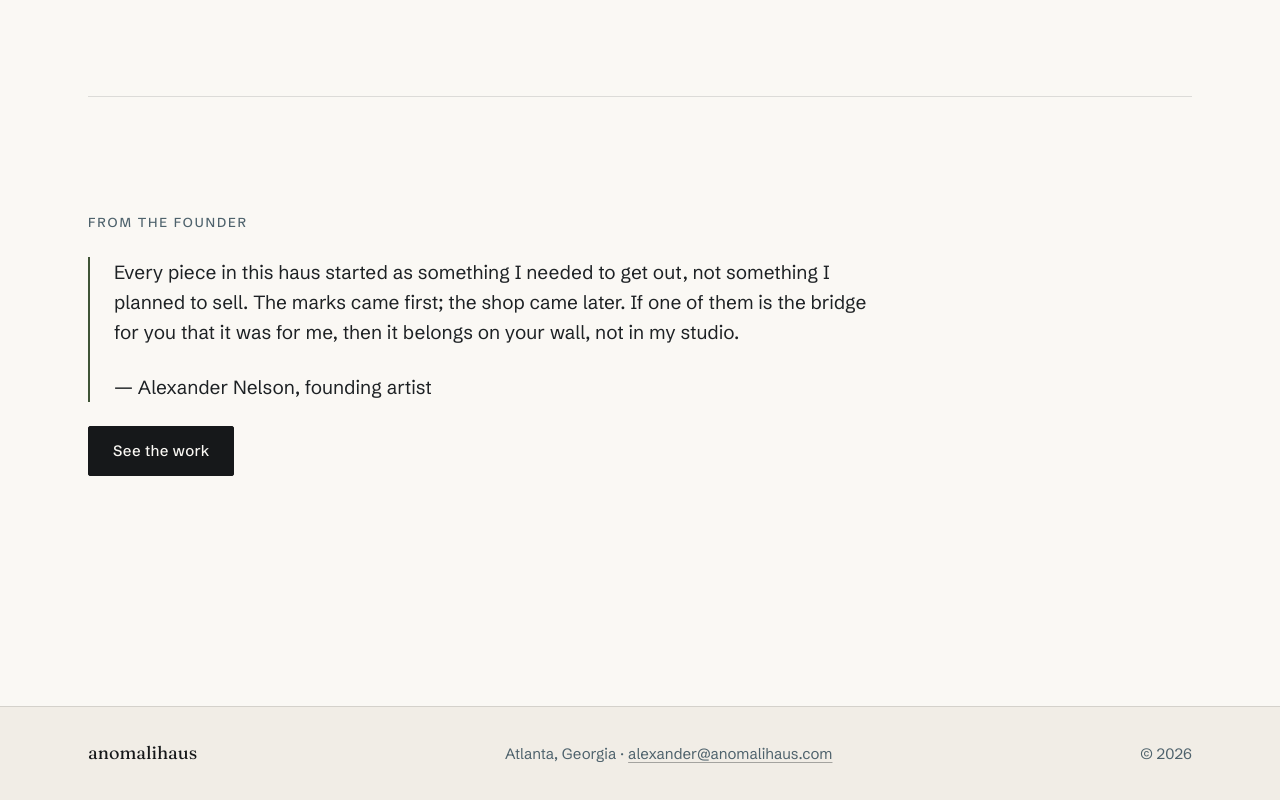
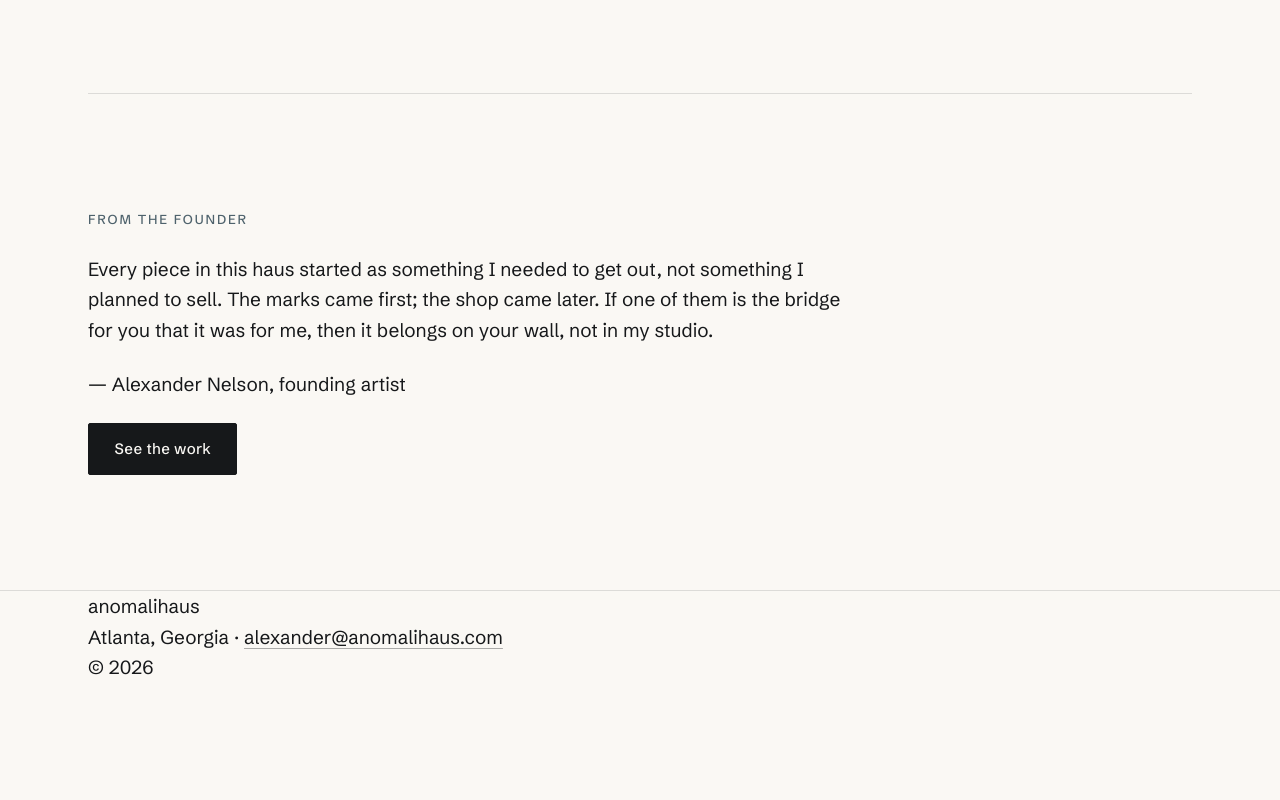
Before and after one commit to jakeryannelson/Anomalihaus, a Next.js app: page /about in a window 1280 px wide. Shown: the part 676-1476 px from the top of the page. After the commit the page ends 1358 px from the top, so only its background shows below. Built offline with nearby package versions, Linux system fonts and the light colour scheme; no server answers.

Commit message:
v2: strict-grid design system, photo hero, conversion structure

```diff
--- a/app/globals.css
+++ b/app/globals.css
@@ -1,29 +1,20 @@
 /* ============================================================
-   anomalihaus — design system
-   Scandinavian editorial: warm paper, near-black ink, one fjord,
-   one moss. Typography does the work; whitespace is a material.
+   anomalihaus — design system v2
+   Scandinavian editorial on a strict grid. One container, one
+   left edge, uniform rows. Warm paper, near-black ink, one
+   fjord, one moss. Typography does the selling.
    ============================================================ */
 
 :root {
-  /* ── Color ──────────────────────────────────────────────────
-     bone   warm paper ground — gallery wall, not screen-white
-     ink    near-black with a cool cast — never #000
-     fjord  the old site's slate blue, demoted from background
-            to supporting voice: captions, rules, secondary text
-     moss   from Seeds of Life and the vines in The Fertile Ashes:
-            links, actions, focus. The only loud thing here.    */
+  /* ── Color ── */
   --bone: #faf8f4;
+  --bone-deep: #f1ede6;
   --ink: #16181a;
   --fjord: #4e626c;
   --moss: #3f5436;
+  --hairline: color-mix(in srgb, var(--ink) 13%, transparent);
 
-  --hairline: color-mix(in srgb, var(--ink) 13%, transparent);
-  --bone-deep: #f1ede6; /* recessed panels: FAQ, footer */
-
-  /* ── Type ──────────────────────────────────────────────────
-     Fraunces carries the display voice (slightly strange, like
-     the name). Schibsted Grotesk carries the reading voice.
-     Fluid scale, ratio ≈ 1.25, anchored at 17–19px body.      */
+  /* ── Type — fluid scale, ratio ≈1.25, body 17–19px ── */
   --font-display: var(--font-fraunces), "Iowan Old Style", Georgia, serif;
   --font-text: var(--font-schibsted), "Helvetica Neue", Arial, sans-serif;
 
@@ -31,11 +22,11 @@
   --text-s: 0.9375rem;
   --text-body: clamp(1.0625rem, 1rem + 0.25vw, 1.1875rem);
   --text-h3: clamp(1.25rem, 1.1rem + 0.8vw, 1.625rem);
-  --text-h2: clamp(1.625rem, 1.35rem + 1.4vw, 2.375rem);
-  --text-h1: clamp(2.25rem, 1.7rem + 2.8vw, 4rem);
-  --text-hero: clamp(2.75rem, 1.5rem + 7vw, 7.5rem);
+  --text-h2: clamp(1.75rem, 1.4rem + 1.8vw, 2.75rem);
+  --text-h1: clamp(2.5rem, 1.8rem + 3.4vw, 4.75rem);
+  --text-hero: clamp(3rem, 1.5rem + 8vw, 8.5rem);
 
-  /* ── Space ── 8px base, sections breathe ── */
+  /* ── Space — 8px base ── */
   --s-1: 0.5rem;
   --s-2: 1rem;
   --s-3: 1.5rem;
@@ -43,8 +34,9 @@
   --s-5: 3rem;
   --s-6: 4.5rem;
   --s-7: 6rem;
-  --section: clamp(4rem, 9vw, 8rem);
+  --section: clamp(4.5rem, 9vw, 8rem);
 
+  /* ── The grid. Every page hangs off these two numbers. ── */
   --container: 1200px;
   --gutter: clamp(1.25rem, 4vw, 3rem);
   --radius: 2px;
@@ -101,13 +93,12 @@ a:hover {
   color: var(--bone);
 }
 
-/* ── Typography ── */
 h1,
 h2,
 h3 {
   font-family: var(--font-display);
   font-weight: 480;
-  line-height: 1.08;
+  line-height: 1.06;
   letter-spacing: -0.015em;
   text-wrap: balance;
 }
@@ -129,7 +120,6 @@ p {
 }
 
 .kicker {
-  font-family: var(--font-text);
   font-size: var(--text-xs);
   font-weight: 500;
   letter-spacing: 0.14em;
@@ -140,7 +130,7 @@ p {
 .lede {
   font-size: var(--text-h3);
   line-height: 1.45;
-  font-weight: 380;
+  font-weight: 400;
 }
 
 .muted {
@@ -171,22 +161,44 @@ p {
   margin-top: var(--s-3);
 }
 
-/* ── Nav — a name and four words. Nothing else earned a place. ── */
+/* Standard section header: kicker + title left, optional action
+   right, all on one shared baseline. Used identically everywhere
+   so every page opens the same way. */
+.section-head {
+  display: flex;
+  align-items: flex-end;
+  justify-content: space-between;
+  gap: var(--s-3);
+  margin-bottom: var(--s-5);
+}
+
+.section-head .kicker {
+  display: block;
+  margin-bottom: var(--s-2);
+}
+
+.section-head-link {
+  font-size: var(--text-s);
+  white-space: nowrap;
+  padding-bottom: 0.35em;
+}
+
+/* ── Nav ── */
 .nav {
   position: sticky;
   top: 0;
   z-index: 10;
-  background: color-mix(in srgb, var(--bone) 92%, transparent);
+  background: color-mix(in srgb, var(--bone) 96%, transparent);
   backdrop-filter: blur(8px);
   border-bottom: 1px solid var(--hairline);
 }
 
 .nav-inner {
   display: flex;
-  align-items: baseline;
+  align-items: center;
   justify-content: space-between;
   gap: var(--s-3);
-  padding-block: var(--s-2);
+  min-height: 3.5rem;
 }
 
 .wordmark {
@@ -204,7 +216,8 @@ p {
 .nav-links {
   display: flex;
   flex-wrap: wrap;
-  gap: var(--s-2) var(--s-3);
+  align-items: center;
+  gap: var(--s-2) var(--s-4);
   list-style: none;
   padding: 0;
   font-size: var(--text-s);
@@ -219,10 +232,10 @@ p {
   text-decoration-color: var(--moss);
 }
 
-/* ── Buttons — flat ink, inverts on hover. No shadows, ever. ── */
+/* ── Buttons ── */
 .button {
   display: inline-block;
-  padding: 0.8em 1.6em;
+  padding: 0.85em 1.7em;
   background: var(--ink);
   color: var(--bone);
   border: 1px solid var(--ink);
@@ -254,18 +267,16 @@ p {
 
 .button--quiet:hover {
   border-color: var(--ink);
+  background: transparent;
 }
 
-/* ── Hero — the one place the grid breaks on purpose:
-       an oversized wordmark laid across the artwork itself. ── */
-.hero {
-  position: relative;
-  border-bottom: 1px solid var(--hairline);
-}
-
+/* ── Hero — full-bleed photograph, wordmark set in bone over the
+       dark water, aligned to the container's left edge like
+       everything else on the site. ── */
 .hero-media {
   position: relative;
-  height: min(78vh, 760px);
+  height: min(74vh, 720px);
+  border-bottom: 1px solid var(--hairline);
 }
 
 .hero-media img {
@@ -274,38 +285,45 @@ p {
   object-fit: cover;
 }
 
-/* The wordmark deliberately bridges the artwork and the page —
-   half on the image, half on the paper. The one planned breach. */
-.hero-title {
+.hero-mark {
   position: absolute;
   inset-inline: 0;
-  bottom: -0.45em;
+  bottom: clamp(1rem, 4vh, 2.5rem);
+  pointer-events: none;
+}
+
+.hero-mark p {
+  max-width: none;
   font-family: var(--font-display);
   font-size: var(--text-hero);
   font-weight: 560;
   letter-spacing: -0.03em;
-  line-height: 1;
-  text-align: center;
-  color: var(--ink);
-  pointer-events: none;
+  line-height: 0.95;
+  color: var(--bone);
 }
 
+.hero-mark .kicker {
+  color: color-mix(in srgb, var(--bone) 85%, transparent);
+  margin-bottom: var(--s-1);
+}
+
+/* Statement row under the hero: thesis left, action rail right. */
 .hero-under {
-  padding-block: var(--s-6) var(--s-7);
+  padding-block: var(--s-6);
 }
 
 .hero-grid {
   display: grid;
   grid-template-columns: minmax(0, 7fr) minmax(0, 5fr);
-  gap: var(--s-5);
-  align-items: end;
+  gap: var(--s-3) var(--s-6);
+  align-items: start;
 }
 
 .hero-statement {
   font-family: var(--font-display);
   font-size: var(--text-h1);
   font-weight: 460;
-  line-height: 1.1;
+  line-height: 1.05;
   letter-spacing: -0.015em;
 }
 
@@ -313,24 +331,54 @@ p {
   display: grid;
   gap: var(--s-3);
   justify-items: start;
+  padding-top: 0.5em;
 }
 
-/* ── Shop grid — two columns, staggered like pieces leaned
-       against a studio wall, not a product shelf. ── */
+.hero-ctas {
+  display: flex;
+  flex-wrap: wrap;
+  gap: var(--s-2);
+  align-items: center;
+}
+
+.price-anchor {
+  font-size: var(--text-s);
+  color: var(--fjord);
+}
+
+/* Trust strip: three facts, one row, hairlines top and bottom. */
+.trust {
+  border-block: 1px solid var(--hairline);
+}
+
+.trust-inner {
+  display: grid;
+  grid-template-columns: repeat(3, 1fr);
+  gap: var(--s-3);
+  padding-block: var(--s-3);
+}
+
+.trust-item {
+  font-size: var(--text-xs);
+  font-weight: 500;
+  letter-spacing: 0.12em;
+  text-transform: uppercase;
+  color: var(--fjord);
+}
+
+/* ── Work grids — strict and uniform. Cards align top, captions
+       share an identical structure, no transforms, no stagger. ── */
 .work-grid {
   display: grid;
-  grid-template-columns: 1fr 1fr;
-  gap: var(--s-7) var(--s-5);
+  grid-template-columns: repeat(2, 1fr);
+  gap: var(--s-6) var(--s-5);
   list-style: none;
   padding: 0;
 }
 
-.work-grid > li:nth-child(even) {
-  transform: translateY(var(--s-6));
-}
-
-.work-grid:has(> li:nth-child(even)) {
-  padding-bottom: var(--s-6);
+.work-grid--three {
+  grid-template-columns: repeat(3, 1fr);
+  gap: var(--s-5) var(--s-4);
 }
 
 .work-card {
@@ -338,31 +386,30 @@ p {
   text-decoration: none;
 }
 
-.work-card figure {
-  background: var(--bone-deep);
-  border: 1px solid var(--hairline);
-}
-
 .work-card img {
   width: 100%;
   aspect-ratio: 4 / 5;
   object-fit: cover;
+  border: 1px solid var(--hairline);
+  background: var(--bone-deep);
   transition: opacity 240ms ease-out;
 }
 
 .work-card:hover img {
-  opacity: 0.93;
+  opacity: 0.92;
 }
 
-.work-card figcaption {
+.work-caption {
   display: flex;
   justify-content: space-between;
   align-items: baseline;
   gap: var(--s-2);
   padding-top: var(--s-2);
+  margin-top: var(--s-2);
+  border-top: 1px solid var(--hairline);
 }
 
-.work-card h3 {
+.work-caption h3 {
   font-size: var(--text-h3);
   font-weight: 500;
 }
@@ -374,7 +421,7 @@ p {
 }
 
 .work-kind {
-  margin-top: 0.25rem;
+  margin-top: 0.3rem;
   font-size: var(--text-s);
   color: var(--fjord);
 }
@@ -384,16 +431,19 @@ p {
   display: flex;
   flex-wrap: wrap;
   gap: var(--s-2) var(--s-3);
-  padding: 0;
+  padding: 0 0 var(--s-2);
+  margin-bottom: var(--s-5);
   list-style: none;
   font-size: var(--text-s);
+  border-bottom: 1px solid var(--hairline);
 }
 
 .collection-nav a {
   text-decoration: none;
   color: var(--fjord);
-  padding-bottom: 0.2em;
-  border-bottom: 1px solid transparent;
+  padding-bottom: var(--s-2);
+  margin-bottom: -1px;
+  border-bottom: 2px solid transparent;
 }
 
 .collection-nav a:hover {
@@ -407,12 +457,98 @@ p {
 
 .empty-state {
   padding-block: var(--s-6);
-  border-top: 1px solid var(--hairline);
   border-bottom: 1px solid var(--hairline);
 }
 
-/* ── Product page — image breaks out of the grid to the left;
-       the words keep to their column. Asymmetry with intent. ── */
+/* Collections row (home) */
+.collections {
+  display: grid;
+  grid-template-columns: repeat(3, 1fr);
+  gap: var(--s-4);
+}
+
+.collection-card {
+  display: block;
+  text-decoration: none;
+  border-top: 1px solid var(--ink);
+  padding-top: var(--s-2);
+}
+
+.collection-card h3 {
+  display: flex;
+  justify-content: space-between;
+  align-items: baseline;
+  gap: var(--s-2);
+}
+
+.collection-card h3::after {
+  content: "→";
+  font-family: var(--font-text);
+  font-size: var(--text-s);
+  color: var(--fjord);
+  transition: color 160ms ease-out;
+}
+
+.collection-card:hover h3::after {
+  color: var(--moss);
+}
+
+.collection-count {
+  margin-top: var(--s-1);
+  font-size: var(--text-xs);
+  letter-spacing: 0.12em;
+  text-transform: uppercase;
+  color: var(--fjord);
+}
+
+/* ── Pull-quote band — his words, set huge. ── */
+.invocation-band {
+  background: var(--bone-deep);
+  border-block: 1px solid var(--hairline);
+}
+
+.invocation-band blockquote {
+  font-family: var(--font-display);
+  font-size: var(--text-h2);
+  font-weight: 440;
+  line-height: 1.2;
+  letter-spacing: -0.01em;
+  max-width: 26ch;
+  text-wrap: balance;
+}
+
+.invocation-band cite {
+  display: block;
+  margin-top: var(--s-3);
+  font-family: var(--font-text);
+  font-style: normal;
+  font-size: var(--text-s);
+  color: var(--fjord);
+}
+
+/* ── Two-column prose band (the practice / support) ── */
+.split {
+  display: grid;
+  grid-template-columns: minmax(0, 5fr) minmax(0, 7fr);
+  gap: var(--s-4) var(--s-7);
+  align-items: start;
+}
+
+.split-body {
+  display: grid;
+  gap: var(--s-3);
+  justify-items: start;
+}
+
+/* ── Product page ── */
+.crumbs {
+  margin-bottom: var(--s-4);
+}
+
+.crumbs a {
+  text-decoration: none;
+}
+
 .product {
   display: grid;
   grid-template-columns: minmax(0, 7fr) minmax(0, 5fr);
@@ -420,26 +556,66 @@ p {
   align-items: start;
 }
 
-.product-media {
-  margin-left: calc(var(--gutter) * -1);
-}
-
 .product-media img {
   width: 100%;
   border: 1px solid var(--hairline);
+  background: var(--bone-deep);
 }
 
 .product-details {
   position: sticky;
-  top: calc(var(--s-6) + 1rem);
+  top: 5.5rem;
   display: grid;
-  gap: var(--s-3);
+  gap: var(--s-4);
 }
 
-.product-note {
+.product-title {
+  display: grid;
+  gap: var(--s-1);
+}
+
+.invocation {
   border-left: 2px solid var(--moss);
   padding-left: var(--s-3);
-  color: color-mix(in srgb, var(--ink) 88%, var(--fjord));
+  display: grid;
+  gap: var(--s-1);
+}
+
+.invocation .kicker {
+  font-size: 0.6875rem;
+}
+
+.invocation p {
+  font-family: var(--font-display);
+  font-size: var(--text-h3);
+  font-weight: 440;
+  line-height: 1.35;
+}
+
+/* Facts: definition rows with hairlines — quiet, factual, aligned. */
+.facts {
+  display: grid;
+}
+
+.facts > div {
+  display: grid;
+  grid-template-columns: 9rem 1fr;
+  gap: var(--s-2);
+  padding-block: var(--s-2);
+  border-top: 1px solid var(--hairline);
+  font-size: var(--text-s);
+}
+
+.facts dt {
+  color: var(--fjord);
+  letter-spacing: 0.08em;
+  text-transform: uppercase;
+  font-size: var(--text-xs);
+  padding-top: 0.15em;
+}
+
+.facts dd {
+  margin: 0;
 }
 
 /* Purchase UI */
@@ -498,8 +674,8 @@ p {
   align-items: center;
   justify-content: space-between;
   gap: var(--s-3);
-  padding-top: var(--s-2);
-  border-top: 1px solid var(--hairline);
+  padding-top: var(--s-3);
+  border-top: 1px solid var(--ink);
 }
 
 .purchase-price {
@@ -572,8 +748,6 @@ p {
 
 /* ── FAQ ── */
 .faq {
-  display: grid;
-  gap: 0;
   border-top: 1px solid var(--hairline);
 }
 
@@ -614,31 +788,74 @@ p {
   color: color-mix(in srgb, var(--ink) 85%, var(--fjord));
 }
 
-/* ── Footer — a year and a name, as promised. ── */
-.footer {
-  margin-top: var(--section);
+/* ── Footer — CTA band, then a three-column grid on the same
+       container as everything above it. ── */
+.footer-cta {
   border-top: 1px solid var(--hairline);
   background: var(--bone-deep);
 }
 
-.footer-inner {
+.footer-cta-inner {
+  padding-block: var(--s-7);
+  display: grid;
+  gap: var(--s-4);
+  justify-items: start;
+}
+
+.footer-cta h2 {
+  font-size: var(--text-h1);
+  max-width: 16ch;
+}
+
+.footer {
+  border-top: 1px solid var(--hairline);
+}
+
+.footer-grid {
+  display: grid;
+  grid-template-columns: minmax(0, 6fr) minmax(0, 3fr) minmax(0, 3fr);
+  gap: var(--s-4);
+  padding-block: var(--s-6);
+}
+
+.footer-brand {
+  font-family: var(--font-display);
+  font-size: var(--text-h3);
+}
+
+.footer-col {
+  display: grid;
+  gap: var(--s-1);
+  align-content: start;
+  font-size: var(--text-s);
+}
+
+.footer-col .kicker {
+  margin-bottom: var(--s-1);
+}
+
+.footer-col a {
+  text-decoration: none;
+  width: fit-content;
+}
+
+.footer-col a:hover {
+  text-decoration: underline;
+  text-decoration-color: var(--moss);
+}
+
+.footer-base {
   display: flex;
-  flex-wrap: wrap;
+  justify-content: space-between;
   align-items: baseline;
-  justify-content: space-between;
-  gap: var(--s-2) var(--s-4);
-  padding-block: var(--s-4);
-  font-size: var(--text-s);
+  gap: var(--s-2);
+  padding-block: var(--s-3);
+  border-top: 1px solid var(--hairline);
+  font-size: var(--text-xs);
   color: var(--fjord);
 }
 
-.footer-name {
-  font-family: var(--font-display);
-  font-size: 1.125rem;
-  color: var(--ink);
-}
-
-/* ── Reveal — fade in once, 12px rise, 320ms. Nothing performative. ── */
+/* ── Reveal ── */
 .reveal {
   opacity: 0;
   transform: translateY(12px);
@@ -666,41 +883,53 @@ p {
   }
 }
 
-/* ── Mobile — same consideration, one column. ── */
-@media (max-width: 760px) {
-  .hero-grid,
-  .product {
-    grid-template-columns: 1fr;
+/* ── Mobile ── */
+@media (max-width: 880px) {
+  .work-grid--three,
+  .collections {
+    grid-template-columns: repeat(2, 1fr);
   }
 
-  .product-media {
-    margin-right: calc(var(--gutter) * -1);
+  .footer-grid {
+    grid-template-columns: 1fr 1fr;
+  }
+}
+
+@media (max-width: 640px) {
+  .hero-media {
+    height: 58vh;
+  }
+
+  .hero-grid,
+  .product,
+  .split {
+    grid-template-columns: 1fr;
   }
 
   .product-details {
     position: static;
   }
 
-  .work-grid {
+  .work-grid,
+  .work-grid--three,
+  .collections,
+  .footer-grid {
     grid-template-columns: 1fr;
-    gap: var(--s-6);
   }
 
-  .work-grid > li:nth-child(even) {
-    transform: none;
+  .trust-inner {
+    grid-template-columns: 1fr;
+    gap: var(--s-1);
   }
 
-  .work-grid:has(> li:nth-child(even)) {
-    padding-bottom: 0;
-  }
-
-  .hero-media {
-    height: 56vh;
+  .section-head {
+    flex-direction: column;
+    align-items: flex-start;
+    gap: var(--s-2);
   }
 
   .nav-inner {
-    flex-direction: column;
-    align-items: flex-start;
-    gap: var(--s-1);
+    flex-wrap: wrap;
+    padding-block: var(--s-2);
   }
 }
```
Also changed, not shown: app/page.tsx (+97 -60 lines).
